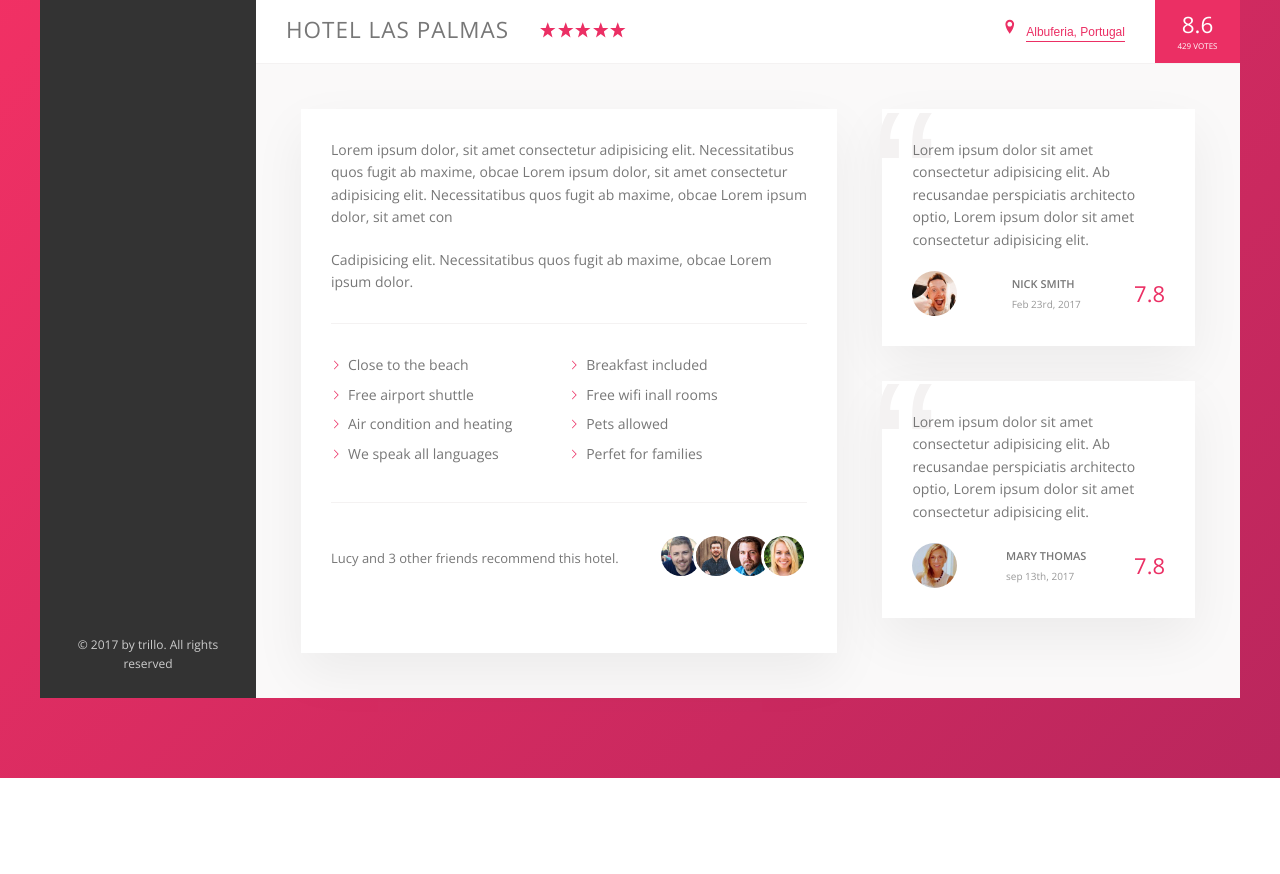
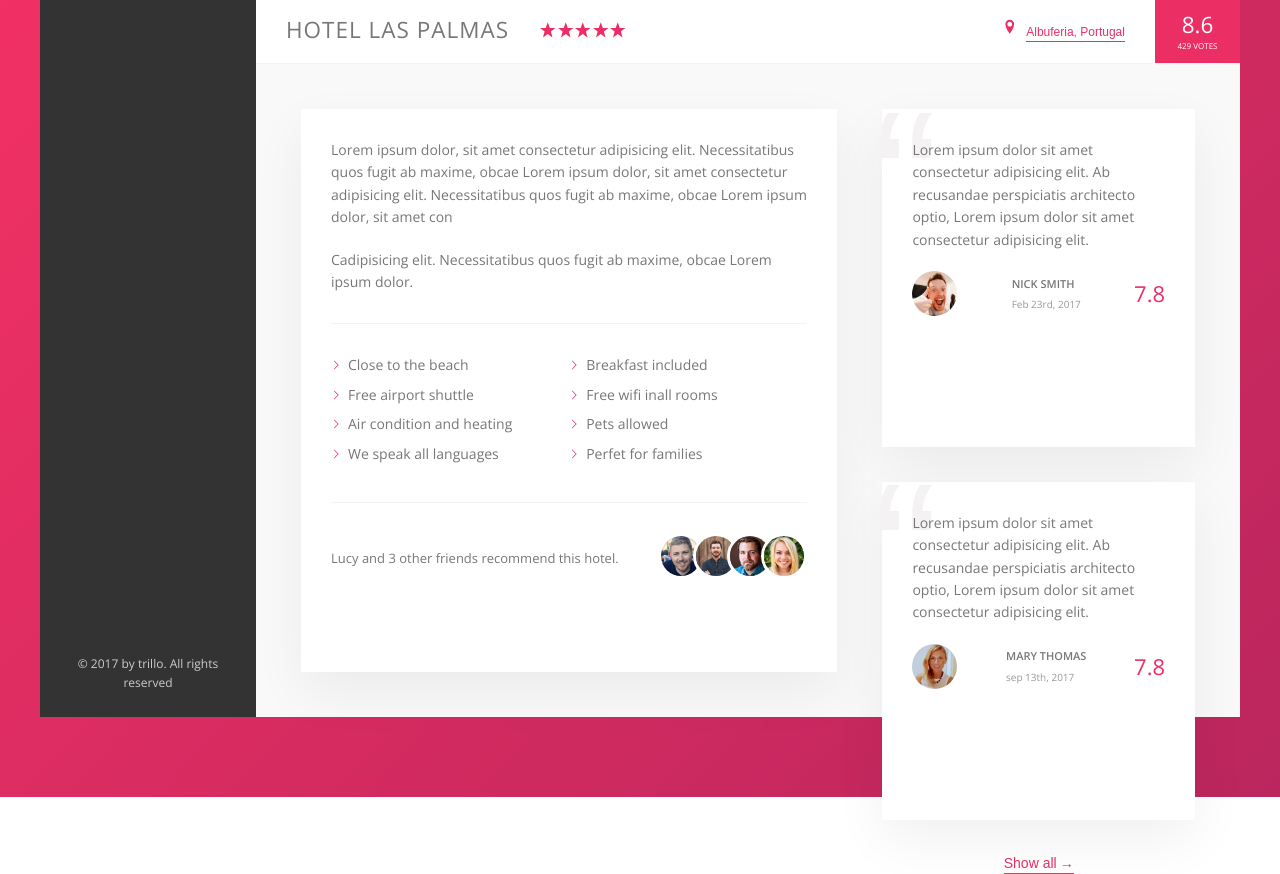
Before and after one commit to chlrobert93/TrilloCss, a website: page index.html in a window 1280 px wide. Shown: the part 538-1412 px from the top of the page. Before the commit the page ends 1316 px from the top, so only its background shows below. Drawn offline with nearby package versions, Linux system fonts and the light colour scheme.

Commit message:
agregar boton show all

```diff
--- a/index.html
+++ b/index.html
@@ -211,6 +211,8 @@
                                     <div class="review__rating">7.8</div>
                                 </figcaption>
                             </figure>
+                            <!--Span para tener el efecto del btn-->
+                            <button class="btn-inline">Show all<span>&rarr;</span></button>
                       </div>
                 </div>
            </main>
--- a/sass/_components.scss
+++ b/sass/_components.scss
@@ -351,8 +351,18 @@
     transition: all .2;
     cursor: pointer;
 
+    & span{
+        margin-left: 3px;
+        transition: margin-left all .2s;
+
+
+    }
+
     &:hover{
         color: var(--color-grey-dark-1);
+        span{
+            margin-left: 8px;
+        }
     }
 
     &:focus{
--- a/sass/_layout.scss
+++ b/sass/_layout.scss
@@ -73,7 +73,9 @@
 }
 
 .user-reviews{
+    flex:1;
+    display: flex;
+    flex-direction:column;
+    align-items: center;
 
-
-    flex:1;
 }
```
Also changed, not shown: css/style.css.
